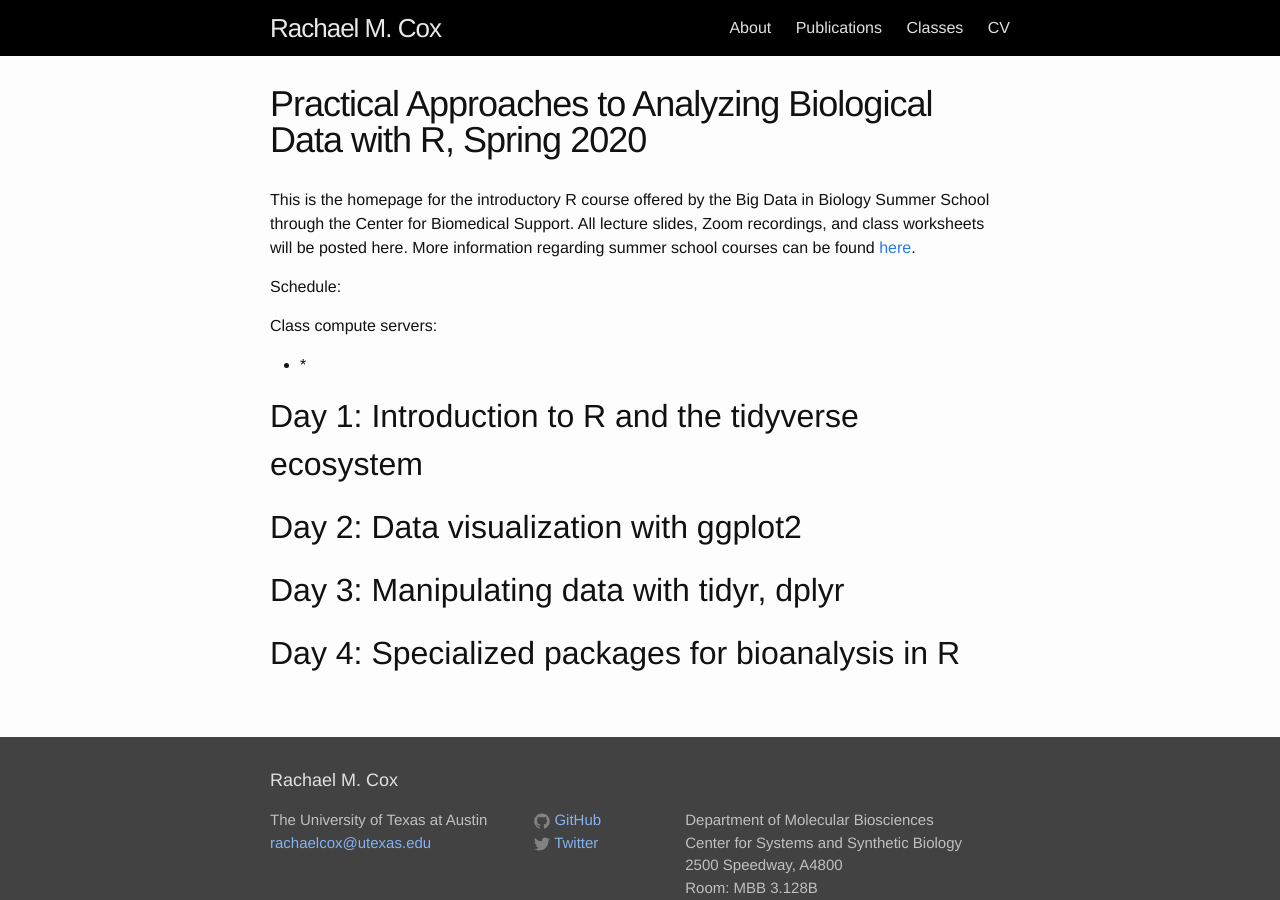
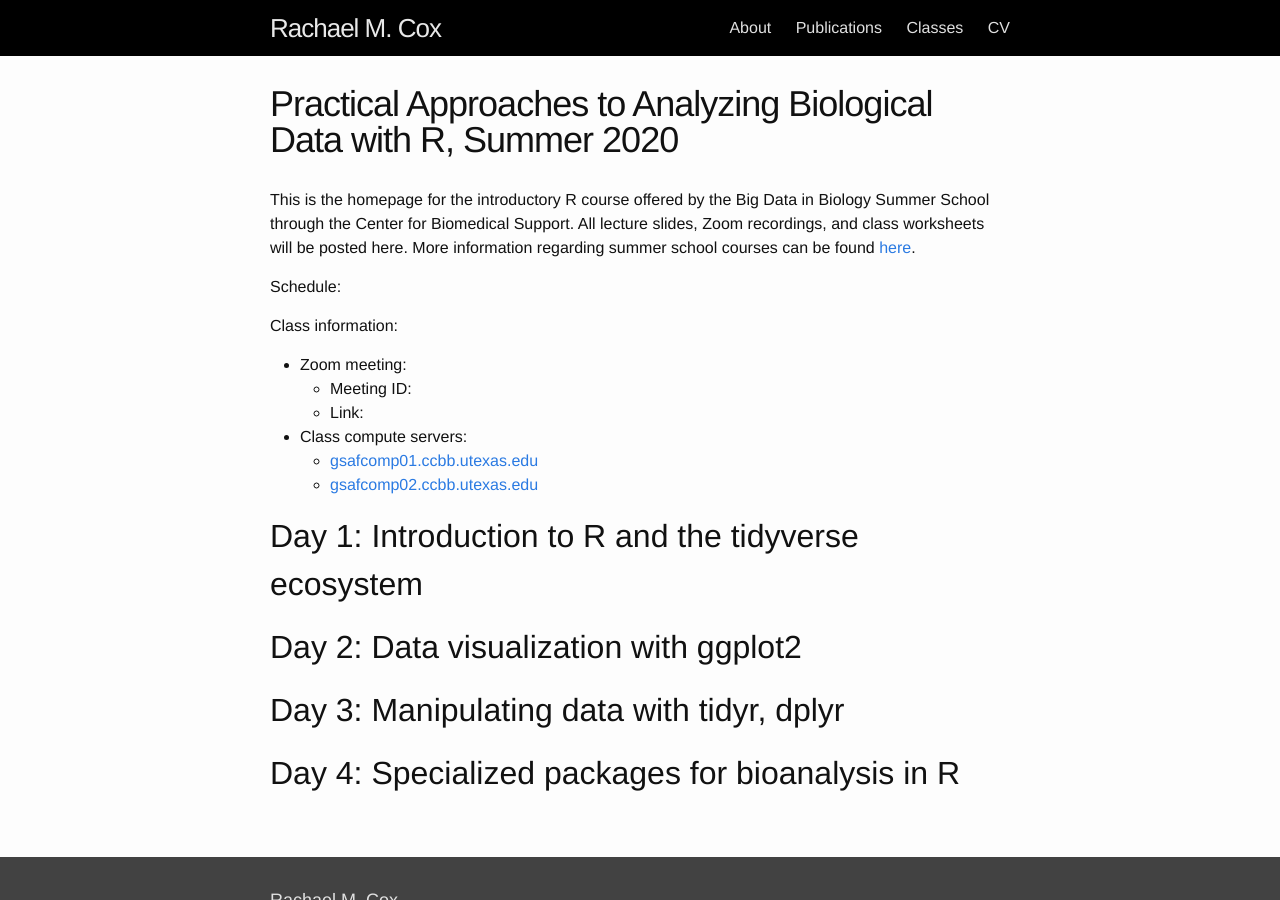
Before and after one commit to rachaelcox/rachaelcox.github.io, a Jekyll site: the page built from classes/IntroR_summer_2020.md, in a window 1280 px wide and 900 px high. Built offline with Jekyll 4.4.1, drawn with Linux system fonts in a browser that asks for light colours.

Commit message:
file adjustments

```diff
--- a/classes/IntroR_summer_2020.md
+++ b/classes/IntroR_summer_2020.md
@@ -1,6 +1,6 @@
 ---
 layout: page
-title:  "Practical Approaches to Analyzing Biological Data with R, Spring 2020"
+title:  "Practical Approaches to Analyzing Biological Data with R, Summer 2020"
 date:   2020-06-17 00:00:01
 permalink: /classes/
 ---
@@ -9,9 +9,13 @@ This is the homepage for the introductory R course offered by the Big Data in Bi
 
 Schedule:
 
-Class compute servers:
-*
-*
+Class information:
+* Zoom meeting:
+  - Meeting ID:
+  - Link:
+* Class compute servers:
+  - [gsafcomp01.ccbb.utexas.edu](gsafcomp01.ccbb.utexas.edu)
+  - [gsafcomp02.ccbb.utexas.edu](gsafcomp02.ccbb.utexas.edu)
 
 ## Day 1: Introduction to R and the tidyverse ecosystem
 
```
Also changed, not shown: 1 other file.
